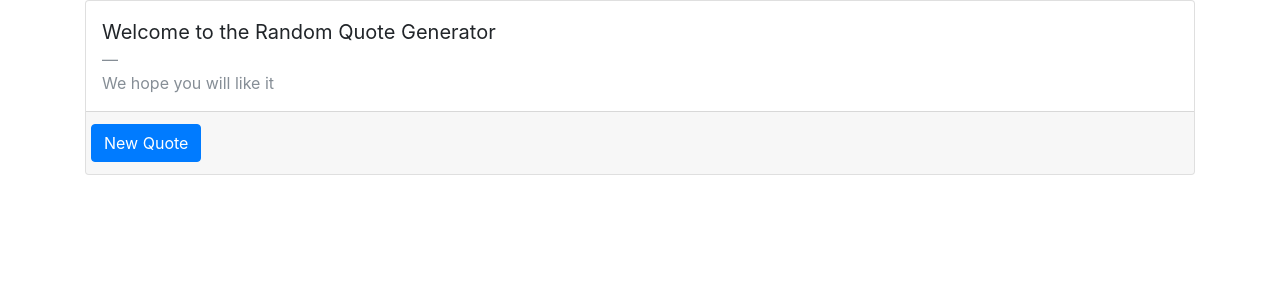
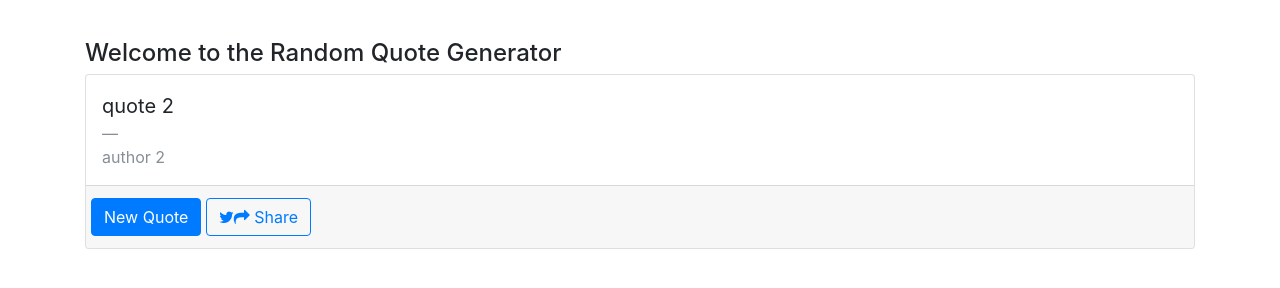
Before and after one commit to 8020code/FCC-Random-Quote-Generator, a plain HTML site: page index.html in a window 1280 px wide. Drawn offline with nearby package versions, Linux system fonts and the light colour scheme.

Commit message:
improved performance, replaced share button to custom

```diff
--- a/index.html
+++ b/index.html
@@ -6,11 +6,21 @@
   <meta charset="UTF-8" />
   <title>Random Quote Machine</title>
   <!--  Styles  -->
+  <style>
+    .container {
+      margin-top: 40px;
+    }
+  </style>
   <link rel="stylesheet" href="https://cdnjs.cloudflare.com/ajax/libs/twitter-bootstrap/4.0.0-beta/css/bootstrap.min.css">
+  <link rel="stylesheet" href="//maxcdn.bootstrapcdn.com/font-awesome/4.7.0/css/font-awesome.min.css" />
 </head>
 
 <body>
+
   <div class="container">
+
+    <h4>Welcome to the Random Quote Generator</h4>
+
     <div class="card">
       <blockquote class="blockquote m-3">
         <div class="mb">
@@ -31,21 +41,26 @@
             <button id="getQuote" class="btn btn-primary">
               New Quote
             </button>
-          </div>
-          <div id="tweet">
-            <!-- <a id="tweet" href="https://twitter.com/share?ref_src=twsrc%5Etfw" class="twitter-share-button" data-show-count="false">Tweet</a> -->
-            <!-- <script async src="https://platform.twitter.com/widgets.js" charset="utf-8"></script> -->
+            <button id="b" class="btn btn-outline-primary">
+              <i class="fa fa-twitter" aria-hidden="true"><i class="fa fa-share" aria-hidden="true"></i></i><span> Share</span>
+            </button>
           </div>
         </div>
       </div>
     </div>
+
   </div>
 
 
   <!-- Scripts -->
   <script src="https://cdnjs.cloudflare.com/ajax/libs/jquery/3.2.1/jquery.min.js"></script>
+
+  <script src="https://cdnjs.cloudflare.com/ajax/libs/popper.js/1.12.3/umd/popper.min.js" integrity="sha384-vFJXuSJphROIrBnz7yo7oB41mKfc8JzQZiCq4NCceLEaO4IHwicKwpJf9c9IpFgh"
+    crossorigin="anonymous"></script>
+  <script src="https://maxcdn.bootstrapcdn.com/bootstrap/4.0.0-beta.2/js/bootstrap.min.js" integrity="sha384-alpBpkh1PFOepccYVYDB4do5UnbKysX5WZXm3XxPqe5iKTfUKjNkCk9SaVuEZflJ"
+    crossorigin="anonymous"></script>
   <script src="scripts/index.js"></script>
-  <!-- <script src="scripts\wikiquote-api.js"></script> -->
+
 </body>
 
 </html>
--- a/json/quotes.json
+++ b/json/quotes.json
@@ -1,15 +1,15 @@
 [{
   "id":0,
-  "quote":"quote0",
-  "author":"author0"
+  "quote":"quote 0",
+  "author":"author 0"
 },
 {
   "id":1,
-  "quote":"quote1",
-  "author":"author1"
+  "quote":"quote 1",
+  "author":"author 1"
 },
 {
   "id":2,
-  "quote":"quote2",
-  "author":"author2"
+  "quote":"quote 2",
+  "author":"author 2"
 }]
--- a/scripts/index.js
+++ b/scripts/index.js
@@ -2,38 +2,41 @@ var rand = function (length) {
   return Math.floor(Math.random() * length);
 };
 
-
-$(document).ready(function () {
-
-  $("#quote").text("Welcome to the Random Quote Generator");
-  $("#author").text("We hope you will like it");
-
-  $("#getQuote").on("click", function () {
+var getQuotes = function() {
   $.getJSON("/json/quotes.json", function (json) {
-      var htmlq = "";
-      var htmla = "";
+    var quote = "";
+    var author = "";
     var data = "";
     var res = rand(json.length);
-      console.log(res);
 
     json = json.filter(function (val) {
       return (val.id === res);
     });
     json.forEach(function (val) {
-        htmlq += val.quote
-        htmla += val.author
+      quote += val.quote
+      author += val.author
 
-        data += "<a href=" + '"https://twitter.com/share?ref_src=twsrc%5Etfw"' + "class="+ '"twitter-share-button"' +  "data-text=" + '"' + val.quote + " by " + val.author + '"' + "data-show-count=" + '"false"'+ "> Tweet</a >"
-        data += "<script async src=" + '"' + "https://platform.twitter.com/widgets.js" + '"' + "charset=" + '"' + "utf-8" + '"' + "></script>"
     });
 
-      $("#quote").text(htmlq);
-      $("#author").text(htmla);
-      $("#tweet").html(data);
+
+    $("#quote").text(quote);
+    $("#author").text(author);
 
   });
+}
+$(document).ready(function () {
+  getQuotes();
+  $("#getQuote").on("click", function () {
+    $("#getQuote").blur();
+    getQuotes();
+  });
+
+  $("#b").on('click', function () {
+    console.log('clicked');
+    $("#b").blur();
+
+    window.open("https://twitter.com/intent/tweet?text=" + $("#quote").text() + " by " + $("#author").text() + " " + "http://localhost:8080/");
   });
 });
 
-
 console.log("index.js end");
```
Lines whose indentation alone changed are shown as unchanged.
